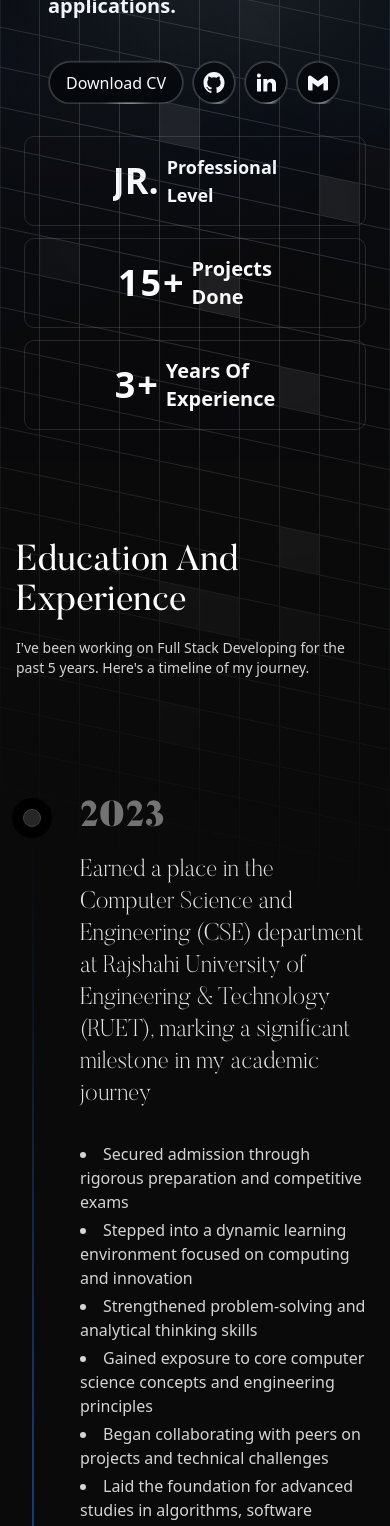
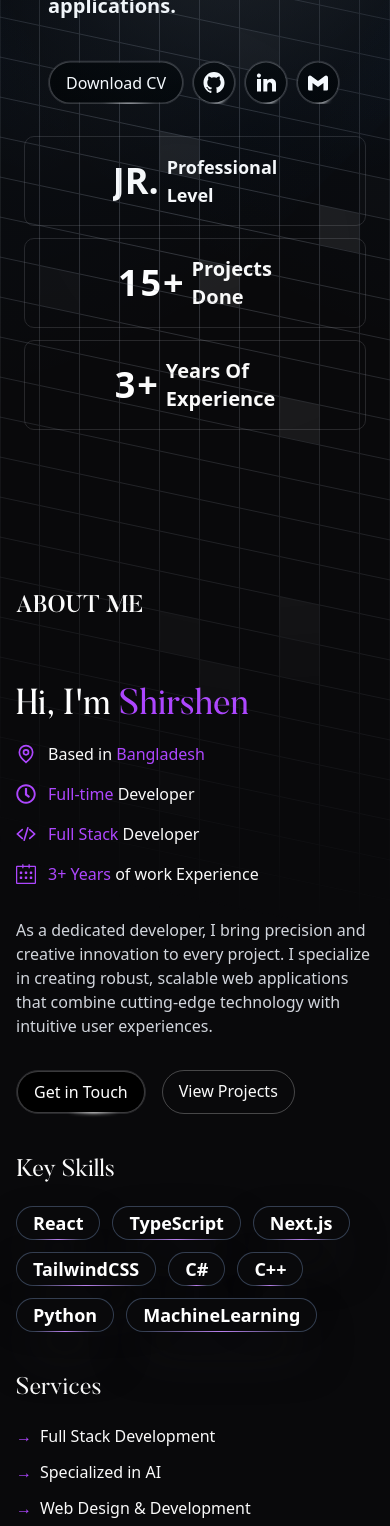
Before and after one commit to shu-vro/shu-vro.github.io, a Next.js app: page / in a window 390 px wide. Shown: the part 400-1926 px from the top of the page. Built offline with nearby package versions, Linux system fonts and the light colour scheme.

Commit message:
chore: add about page

```diff
--- a/app/page.tsx
+++ b/app/page.tsx
@@ -4,6 +4,7 @@ import Navbar from "@/components/Navbar";
 import Projects from "@/components/Projects";
 import SkillsSection from "@/components/SkillsSection";
 import TimelineBase from "@/components/TimelineBase";
+import AboutMe from "@/components/AboutMe";
 import { Metadata } from "next";
 
 export default function Home() {
@@ -11,6 +12,7 @@ export default function Home() {
         <div>
             <Navbar />
             <Hero />
+            <AboutMe />
             <TimelineBase />
             <Projects />
             <SkillsSection />
--- /dev/null
+++ b/components/AboutMe.tsx
@@ -0,0 +1,148 @@
+"use client";
+
+import React from "react";
+import Chip from "./ui/custom-chip";
+import { IoCodeSlash } from "react-icons/io5";
+import { SlCalender } from "react-icons/sl";
+import { GrLocation } from "react-icons/gr";
+import { FaRegClock } from "react-icons/fa";
+import ButtonFancy from "./ui/ButtonFancy";
+import { useLenis } from "lenis/react";
+
+const AboutMe = () => {
+    const lenis = useLenis();
+    return (
+        <section
+            className="max-w-6xl mx-auto py-16 px-4 md:px-8 lg:px-10"
+            id="about">
+            <h2 className="text-2xl font-medium my-16 text-left">ABOUT ME</h2>
+
+            <div className="grid grid-cols-1 md:grid-cols-2 gap-10">
+                {/* Left column - Personal Info */}
+                <div>
+                    <h2
+                        tabIndex={0}
+                        className="text-4xl mb-4 text-black dark:text-white max-w-4xl">
+                        Hi, I'm{" "}
+                        <span className="text-purple-500">Shirshen</span>
+                    </h2>
+
+                    <div className="space-y-4 mb-8">
+                        <div className="flex items-center gap-3">
+                            <GrLocation className="text-xl text-purple-500" />
+                            <span>
+                                Based in{" "}
+                                <span className="text-purple-500">
+                                    Bangladesh
+                                </span>
+                            </span>
+                        </div>
+
+                        <div className="flex items-center gap-3">
+                            <FaRegClock className="text-xl text-purple-500" />
+                            <span>
+                                <span className="text-purple-500">
+                                    Full-time
+                                </span>{" "}
+                                Developer
+                            </span>
+                        </div>
+
+                        <div className="flex items-center gap-3">
+                            <IoCodeSlash className="text-xl text-purple-500" />
+                            <span>
+                                <span className="text-purple-500">
+                                    Full Stack
+                                </span>{" "}
+                                Developer
+                            </span>
+                        </div>
+
+                        <div className="flex items-center gap-3">
+                            <SlCalender className="text-xl text-purple-500" />
+                            <span>
+                                <span className="text-purple-500">
+                                    3+ Years
+                                </span>{" "}
+                                of work Experience
+                            </span>
+                        </div>
+                    </div>
+
+                    <p className="text-gray-700 dark:text-gray-300">
+                        As a dedicated developer, I bring precision and creative
+                        innovation to every project. I specialize in creating
+                        robust, scalable web applications that combine
+                        cutting-edge technology with intuitive user experiences.
+                    </p>
+
+                    <div className="mt-8 flex gap-4">
+                        <a
+                            href="#contact"
+                            onClick={() => {
+                                if (!lenis) return;
+                                lenis.scrollTo("#contact", { duration: 2 });
+                            }}>
+                            <ButtonFancy as="span" className="border-0">
+                                Get in Touch
+                            </ButtonFancy>
+                        </a>
+                        <a
+                            href="#projects"
+                            onClick={() => {
+                                if (!lenis) return;
+                                lenis.scrollTo("#projects", { duration: 2 });
+                            }}
+                            className="border border-white/25 px-4 py-2 transition-colors rounded-full">
+                            View Projects
+                        </a>
+                    </div>
+                </div>
+
+                {/* Right column - Skills & Services */}
+                <div>
+                    <div className="mb-10">
+                        <h3 className="text-2xl mb-5">Key Skills</h3>
+                        <div className="flex flex-wrap gap-3">
+                            {[
+                                "React",
+                                "TypeScript",
+                                "Next.js",
+                                "TailwindCSS",
+                                "C#",
+                                "C++",
+                                "Python",
+                                "MachineLearning",
+                            ].map((skill) => (
+                                <Chip key={skill} className="text-lg">
+                                    {skill}
+                                </Chip>
+                            ))}
+                        </div>
+                    </div>
+
+                    <div>
+                        <h3 className="text-2xl mb-5">Services</h3>
+                        <ul className="space-y-3">
+                            {[
+                                "Full Stack Development",
+                                "Specialized in AI",
+                                "Web Design & Development",
+                                "Automation & Scripting",
+                            ].map((service) => (
+                                <li
+                                    key={service}
+                                    className="flex items-center gap-2">
+                                    <span className="text-purple-500">→</span>
+                                    <span>{service}</span>
+                                </li>
+                            ))}
+                        </ul>
+                    </div>
+                </div>
+            </div>
+        </section>
+    );
+};
+
+export default AboutMe;
--- a/components/Contact.tsx
+++ b/components/Contact.tsx
@@ -20,13 +20,68 @@ export default function Contact() {
                     Contact Me
                 </h2>
                 <p className="text-neutral-700 dark:text-neutral-300 text-sm md:text-base max-w-md">
-                    My expertise spans a diverse range of <br /> technologies
-                    enabling me to deliver comprehensive and cutting-edge
-                    solutions across various platforms.
+                    Feel free to reach out to me via email or phone. You can
+                    also find me on social media.
                 </p>
             </div>
             <div className="grid grid-cols-2 max-md:grid-cols-1 gap-4 md:gap-8 max-w-6xl mx-auto">
-                <div className="" />
+                <div className="">
+                    {/* <div className="space-y-4">
+                        <div className="flex items-center gap-3">
+                            <MapPin className="text-gray-300" size={20} />
+                            <span>Dhaka, Bangladesh</span>
+                        </div>
+                        <div className="flex items-center gap-3">
+                            <Mail className="text-gray-300" size={20} />
+                            <a
+                                href="mailto:your@email.com"
+                                className="hover:underline">
+                                your@email.com
+                            </a>
+                        </div>
+                        <div className="flex items-center gap-3">
+                            <Phone className="text-gray-300" size={20} />
+                            <span>+880 1234 567 890</span>
+                        </div>
+                        <div className="flex items-center gap-3">
+                            <Globe className="text-gray-300" size={20} />
+                            <a
+                                href="https://yourwebsite.com"
+                                className="hover:underline">
+                                yourwebsite.com
+                            </a>
+                        </div>
+                    </div>
+                    <div className="flex gap-4 mt-4">
+                        <a
+                            href="https://linkedin.com/in/yourprofile"
+                            target="_blank"
+                            rel="noopener noreferrer">
+                            <Linkedin
+                                className="text-gray-300 hover:text-white"
+                                size={24}
+                            />
+                        </a>
+                        <a
+                            href="https://github.com/yourprofile"
+                            target="_blank"
+                            rel="noopener noreferrer">
+                            <Github
+                                className="text-gray-300 hover:text-white"
+                                size={24}
+                            />
+                        </a>
+                        <a
+                            href="https://twitter.com/yourprofile"
+                            target="_blank"
+                            rel="noopener noreferrer">
+                            <Twitter
+                                className="text-gray-300 hover:text-white"
+                                size={24}
+                            />
+                        </a>
+                    </div> */}
+                </div>
                 <div className="shadow-input mx-auto w-full max-w-6xl rounded-none p-4 md:rounded-2xl md:p-8">
                     <form className="my-8" onSubmit={handleSubmit}>
                         <LabelInputContainer className="mb-4">
--- a/components/Hero.tsx
+++ b/components/Hero.tsx
@@ -9,10 +9,13 @@ import { cn } from "@/lib/utils";
 import { Spotlight } from "./ui/spotlight-new";
 import StatsSection from "./stats";
 import { BoxReveal } from "./magicui/box-reveal";
+import Link from "next/link";
 
 export default function Hero() {
     return (
-        <div className="relative w-full h-full mx-auto rounded-md" id="home">
+        <div
+            className="relative w-full min-h-[calc(100vh-4rem)] mx-auto rounded-md flex flex-col items-start justify-start"
+            id="home">
             <Spotlight />
             <AnimatedGridPattern
                 numSquares={30}
@@ -24,7 +27,7 @@ export default function Hero() {
                     "inset-x-0 inset-y-[-30%] h-[200%] skew-y-12 absolute"
                 )}
             />
-            <div className="h-[calc(100vh-60px-126px)] max-md:h-auto flex items-center justify-start max-md:items-start flex-row w-full max-w-6xl mx-auto">
+            <div className="h-[calc(100vh-60px-126px)] max-md:h-auto flex items-center justify-start max-md:items-start flex-row w-full max-w-6xl mx-auto grow">
                 <div className="w-full px-12 max-md:mt-12">
                     <BoxReveal delay={4.5}>
                         <h1 className="w-full text-4xl md:text-6xl lg:text-7xl font-bold flex flex-row justify-start gap-6 max-[400px]:flex-col max-[400px]:gap-0">
@@ -76,7 +79,12 @@ export default function Hero() {
 
                     <BoxReveal delay={5.25}>
                         <div className="flex flex-row gap-2 mt-4 justify-start">
-                            <ButtonFancy>Download CV</ButtonFancy>
+                            <Link
+                                href="/Shirshen Dasgupta Shuvra.pdf"
+                                target="_blank"
+                                rel="noreferrer noopener">
+                                <ButtonFancy as="span">Download CV</ButtonFancy>
+                            </Link>
                             <a
                                 href="https://github.com/shu-vro"
                                 target="_blank"
--- a/components/Navbar.tsx
+++ b/components/Navbar.tsx
@@ -53,7 +53,6 @@ export default function Navbar() {
                                 <a
                                     href="#home"
                                     onClick={(e) => {
-                                        e.preventDefault();
                                         if (!lenis) return;
                                         lenis.scrollTo(0, {
                                             duration: 2,
@@ -65,9 +64,8 @@ export default function Navbar() {
                             </li>
                             <li>
                                 <a
-                                    href="#"
+                                    href="#about"
                                     onClick={(e) => {
-                                        e.preventDefault();
                                         if (!lenis) return;
                                         lenis.scrollTo("#about", {
                                             duration: 2,
@@ -79,9 +77,8 @@ export default function Navbar() {
                             </li>
                             <li>
                                 <a
-                                    href="#"
+                                    href="#projects"
                                     onClick={(e) => {
-                                        e.preventDefault();
                                         if (!lenis) return;
                                         lenis.scrollTo("#projects", {
                                             duration: 2,
@@ -97,9 +94,8 @@ export default function Navbar() {
                         <ul>
                             <li>
                                 <a
-                                    href="#"
+                                    href="#contact"
                                     onClick={(e) => {
-                                        e.preventDefault();
                                         if (!lenis) return;
                                         lenis.scrollTo("#contact", {
                                             duration: 2,
--- a/components/Projects.tsx
+++ b/components/Projects.tsx
@@ -1,4 +1,5 @@
 "use client";
+
 import React, { useEffect, useRef } from "react";
 import { motion } from "motion/react";
 import Chip from "./ui/custom-chip";
@@ -33,7 +34,7 @@ const ProjectShowcase: React.FC<ProjectShowcaseProps> = ({
 }) => {
     const mainControls = useAnimation();
     const ref = useRef(null);
-    const isInView = useInView(ref);
+    const isInView = useInView(ref, { once: true });
 
     useEffect(() => {
         if (isInView) {
@@ -144,7 +145,7 @@ const ProjectShowcase: React.FC<ProjectShowcaseProps> = ({
                         alt={title}
                         width={800}
                         height={800 / 1.5}
-                        className="rounded-lg shadow-lg w-full transition-all brightness-100 hover:brightness-50"
+                        className="rounded-lg shadow-lg w-full transition-all brightness-100 hover:brightness-60"
                     />
                 </Link>
             </motion.div>
@@ -166,7 +167,7 @@ export default function Projects() {
                     In the past 5 years, I have done many projects.
                 </p>
             </div>
-            <div className="max-w-6xl mx-auto w-full overflow-x-hidden">
+            <div className="max-w-6xl mx-auto w-full">
                 {projects.map((project, index) => (
                     <ProjectShowcase
                         key={index}
--- a/components/stats.tsx
+++ b/components/stats.tsx
@@ -4,6 +4,24 @@ import { useEffect, useRef } from "react";
 import { HyperText } from "./magicui/hyper-text";
 import { NumberTicker } from "./magicui/number-ticker";
 import { useInView, useAnimation, motion } from "motion/react";
+import { cn } from "@/lib/utils";
+
+export interface StatsTileProps extends React.HTMLAttributes<HTMLDivElement> {
+    // Define any custom props for your component here
+}
+
+function StatsTile({ children, className, ...rest }: StatsTileProps) {
+    return (
+        <div
+            className={cn(
+                "rounded-(--radius) space-y-4 border py-8 max-md:py-4 font-bold flex flex-row justify-center items-center gap-2",
+                className
+            )}
+            {...rest}>
+            {children}
+        </div>
+    );
+}
 
 export default function StatsSection() {
     const mainControls = useAnimation();
@@ -28,13 +46,13 @@ export default function StatsSection() {
             }}
             initial="hidden"
             animate={mainControls}
+            className="mx-auto max-w-6xl my-0 px-6 max-md:my-8 w-full"
             transition={{
                 duration: 0.5,
                 delay: 5,
             }}>
-            <div className="mx-auto max-w-6xl my-0 px-6 max-md:my-8">
             <div className="grid gap-3 *:text-start sm:grid-cols-3">
-                    <div className="rounded-(--radius) space-y-4 border py-8 max-md:py-4 font-bold flex flex-row justify-center items-center gap-2">
+                <StatsTile>
                     <div className="text-6xl m-0 max-md:text-4xl">
                         <HyperText
                             animateOnHover={false}
@@ -46,24 +64,23 @@ export default function StatsSection() {
                     <p className="text-lg">
                         Professional <br /> Level
                     </p>
-                    </div>
-                    <div className="rounded-(--radius) space-y-4 border py-8 max-md:py-4 font-bold flex flex-row justify-center items-center gap-2">
-                        <div className="text-6xl m-0 max-md:text-4xl">
+                </StatsTile>
+                <StatsTile>
+                    <div className="text-6xl m-0 max-md:text-4xl break-words">
                         <NumberTicker value={15} />+
                     </div>
                     <p className="text-xl">
                         Projects <br /> Done
                     </p>
-                    </div>
-                    <div className="rounded-(--radius) space-y-4 border py-8 max-md:py-4 font-bold flex flex-row justify-center items-center gap-2">
-                        <div className="text-6xl m-0 max-md:text-4xl">
+                </StatsTile>
+                <StatsTile>
+                    <div className="text-6xl m-0 max-md:text-4xl break-words">
                         <NumberTicker value={3} />+
                     </div>
                     <p className="text-xl">
                         Years Of <br /> Experience
                     </p>
-                    </div>
-                </div>
+                </StatsTile>
             </div>
         </motion.div>
     );
--- a/components/ui/custom-chip.tsx
+++ b/components/ui/custom-chip.tsx
@@ -1,12 +1,20 @@
+import { cn } from "@/lib/utils";
 import React from "react";
 
-export default function Chip({ children }: { children: React.ReactNode }) {
+export default function Chip({
+    children,
+    ...rest
+}: { children: React.ReactNode } & React.HTMLAttributes<HTMLDivElement>) {
     return (
         <div className="bg-slate-800 no-underline group cursor-pointer relative shadow-2xl shadow-zinc-900 rounded-full p-px text-xs font-bold leading-6  text-white inline-block">
             <span className="absolute inset-0 overflow-hidden rounded-full">
                 <span className="absolute inset-0 rounded-full bg-[image:radial-gradient(75%_100%_at_50%_0%,rgba(56,189,248,0.6)_0%,rgba(56,189,248,0)_75%)] opacity-0 transition-opacity duration-500 group-hover:opacity-100" />
             </span>
-            <div className="relative flex space-x-2 items-center z-10 rounded-full bg-zinc-950 py-0.5 px-4 ring-1 ring-white/10 text-center">
+            <div
+                className={cn(
+                    "relative flex space-x-2 items-center z-10 rounded-full bg-zinc-950 py-0.5 px-4 ring-1 ring-white/10 text-center",
+                    rest?.className
+                )}>
                 <span>{children}</span>
             </div>
             <span className="absolute -bottom-0 left-[1.125rem] h-px w-[calc(100%-2.25rem)] bg-gradient-to-r from-emerald-400/0 via-purple-400/90 to-emerald-400/0 transition-opacity duration-500 group-hover:opacity-40" />
--- a/components/ui/timeline.tsx
+++ b/components/ui/timeline.tsx
@@ -34,7 +34,6 @@ export const Timeline = ({ data }: { data: TimelineEntry[] }) => {
 
     return (
         <div
-            id="about"
             className="w-full bg-white dark:bg-neutral-950 md:px-10"
             ref={containerRef}>
             <div className="max-w-6xl mx-auto py-20 px-4 md:px-8 lg:px-10">
```
Also changed, not shown: 2 other files (tests, documents, lock files or other folders). Lines whose indentation alone changed are shown as unchanged.
